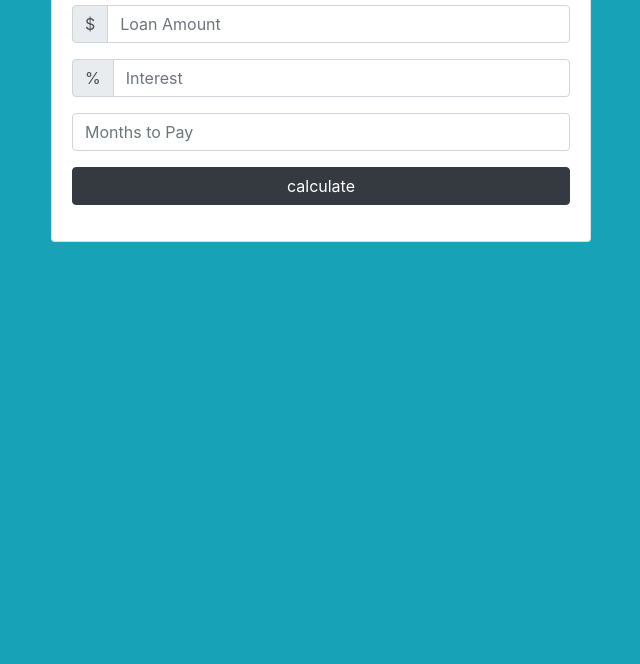
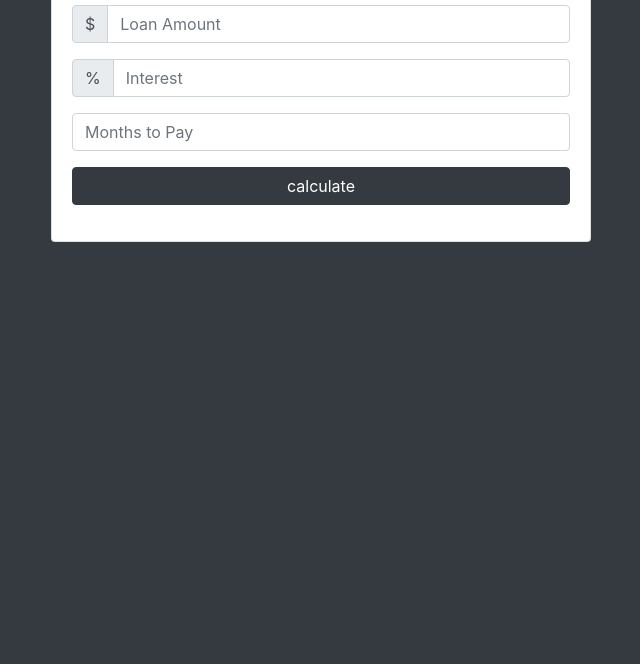
Before and after one commit to pavitramb/Loan-calculator, a plain HTML site: page index.html in a window 1280 px wide. Shown: the part 136-800 px from the top of the page, without its empty margins (319-959 px from the left). Drawn offline with nearby package versions, Linux system fonts and the light colour scheme.

Commit message:
Update index.html

```diff
--- a/index.html
+++ b/index.html
@@ -16,7 +16,7 @@
         }
     </style>
 </head>
-<body class="bg-info">
+<body class="bg-dark">
     <div class="container">
         <div class="row">
             <div class="col-md-6 mx-auto">
```
